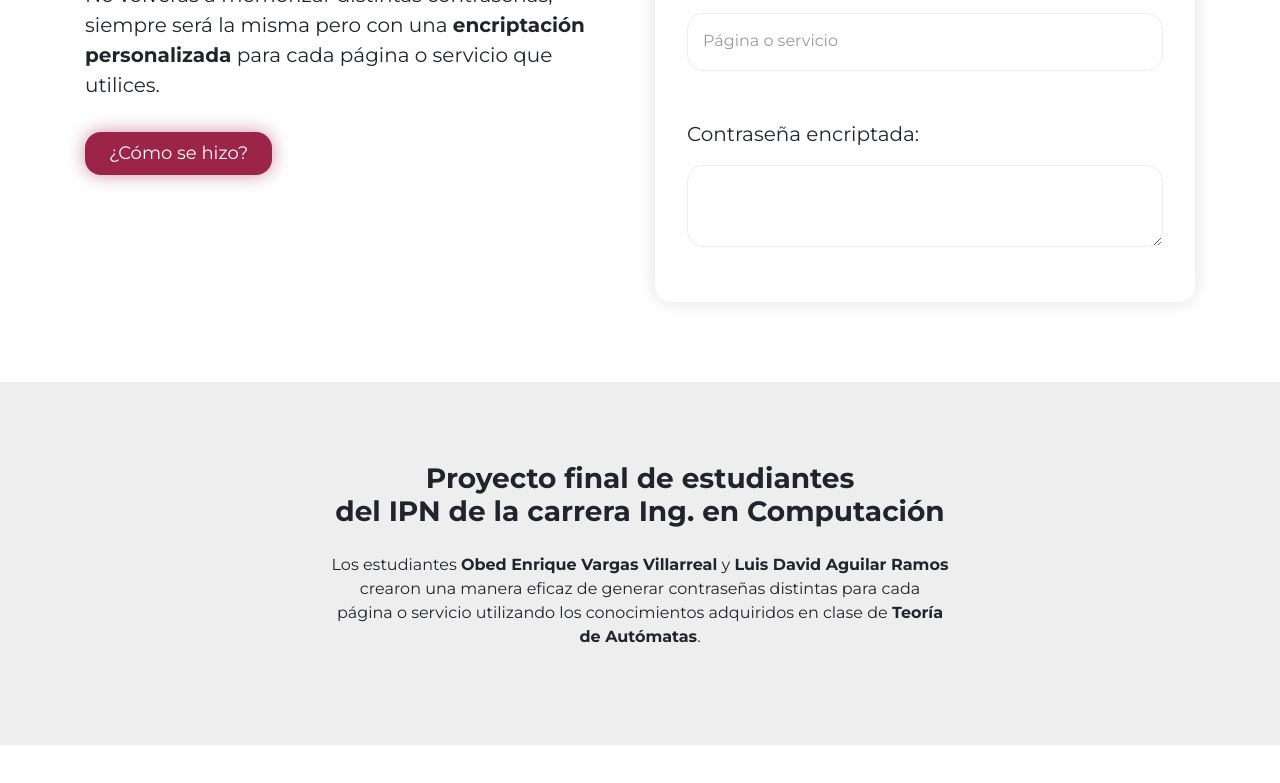
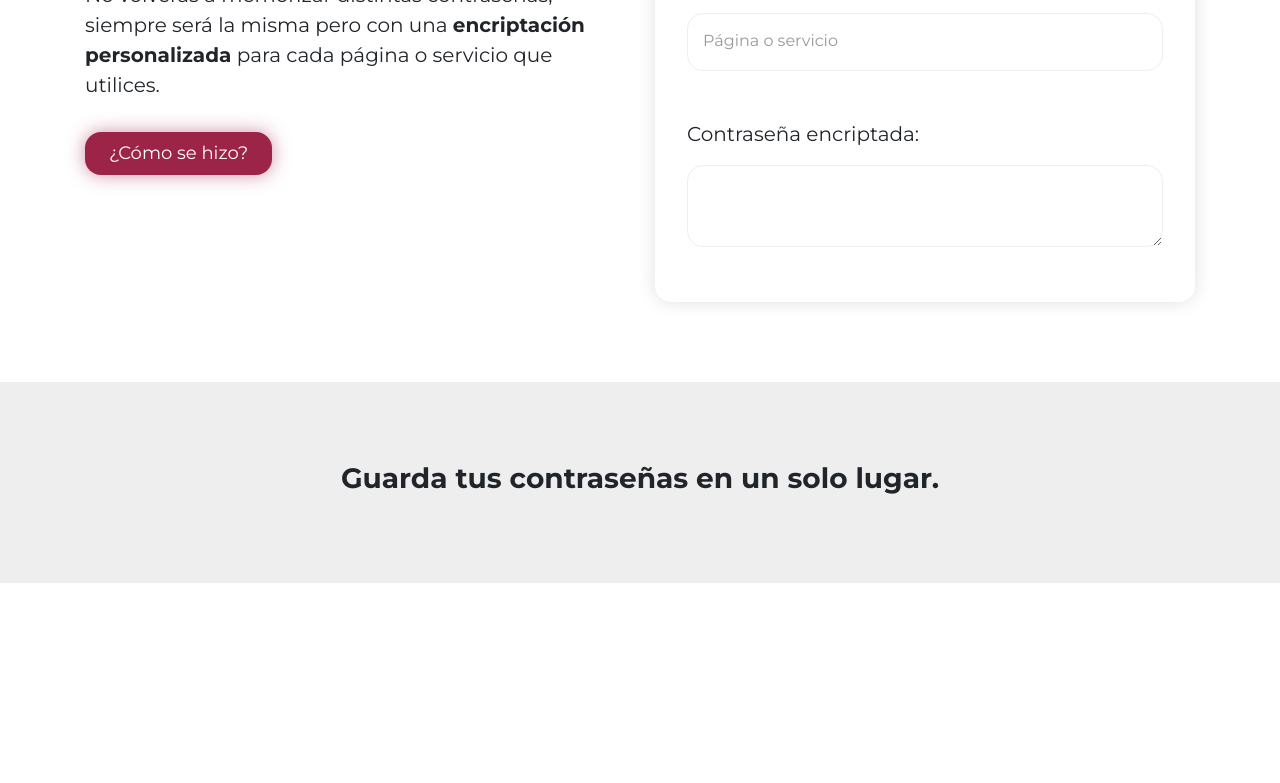
Before and after one commit to elpablazo/Encriptador, a plain HTML site: page index.html in a window 1280 px wide. Shown: the part 277-1060 px from the top of the page. After the commit the page ends 1020 px from the top, so only its background shows below. Drawn offline with nearby package versions, Linux system fonts and the light colour scheme.

Commit message:
Un pequeño detallito antiesimio

```diff
--- a/index.html
+++ b/index.html
@@ -5,7 +5,7 @@
     <meta charset="UTF-8">
     <meta name="viewport" content="width=device-width, initial-scale=1.0">
     <meta http-equiv="X-UA-Compatible" content="ie=edge">
-    <title>Proyecto Autómatas</title>
+    <title>Encriptador</title>
 
     <!-- Bootstrap Css -->
     <link rel="stylesheet" href="https://stackpath.bootstrapcdn.com/bootstrap/4.3.1/css/bootstrap.min.css"
@@ -68,8 +68,7 @@
         <div class="fluid-container grayBG">
             <div id="mainContainer" class="container">
                     <div class="text-center m-auto max-w-620">
-                        <h3 class="font-weight-bold">Proyecto final de estudiantes<br>del IPN de la carrera Ing. en Computación</h3>
-                        <p class="mt-4 fz1em">Los estudiantes <span class="font-weight-bold">Obed Enrique Vargas Villarreal</span> y <span class="font-weight-bold">Luis David Aguilar Ramos</span> crearon una manera eficaz de generar contraseñas distintas para cada página o servicio utilizando los conocimientos adquiridos en clase de <span class="font-weight-bold">Teoría de Autómatas</span>.</p>
+                        <h3 class="font-weight-bold">Guarda tus contraseñas en un solo lugar.</h3>
                     </div>
                 </div>
             </div>
```
